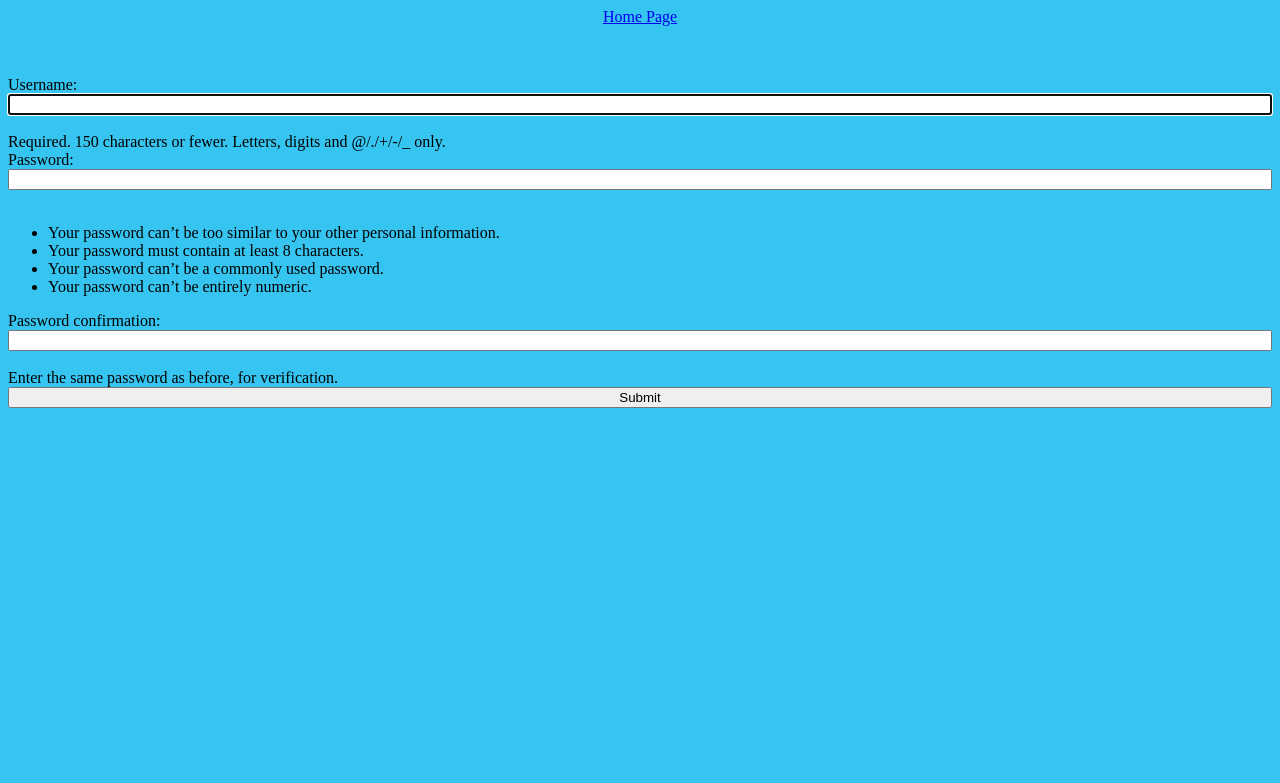
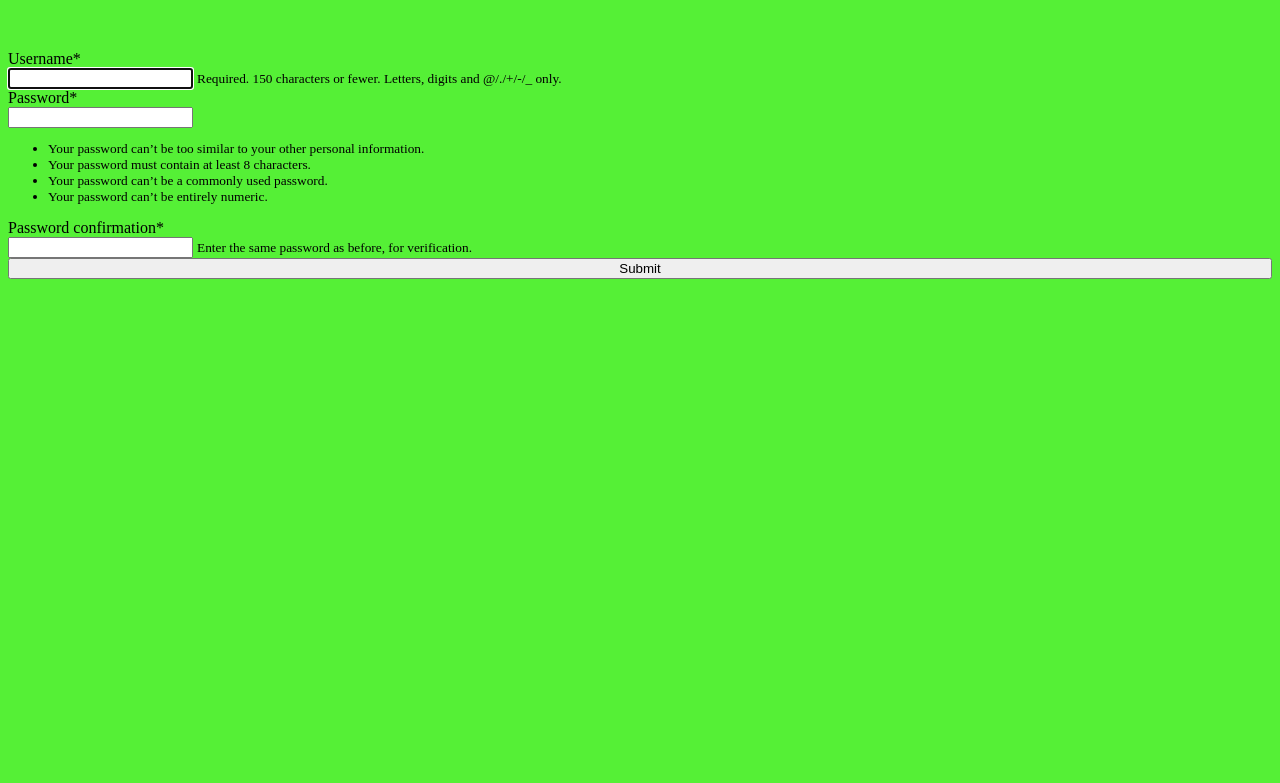
Before and after one commit to OfohChinaka/Chinaka-Task-8, a Django app: page /my-hms/create_reservation/ in a window 1280 px wide. Shown: the top 783 px of the page. Run offline with Django 4.2, Linux system fonts and the light colour scheme; some libraries are stand-ins or nearby versions.

Commit message:
second commit

```diff
--- a/HMS/templates/HMS/create_reservation.html
+++ b/HMS/templates/HMS/create_reservation.html
@@ -1,11 +1,13 @@
-<body style="background-color: #36C5F0;">
+{%load crispy_forms_tags %}
+
+<body style="background-color: #55f036;">
     <header style="text-align: center; margin-bottom: 50px;">
-        <a href="{% url 'index' %}">Home Page</a><br>
+
     </header>
 
     <form action = "" method = "post" style="display: flex; flex-direction: column;">
         {% csrf_token %}
-        {{form}}
+        {{form|crispy}}
         <input type = "submit" value = "Submit">
     </form>
 </body>
--- a/HMS/views.py
+++ b/HMS/views.py
@@ -6,7 +6,7 @@ from django.contrib.auth.forms import UserCreationForm
 # Create your views here.
 
 def index(request):
-    return render(request, 'HMS/index.html', {"INTRO": "WELCOME TO XYZ HOTEL, WEBSITE STILL UNDER CONSTRUCTION"})
+    return render(request, 'HMS/index.html', {"INTRO": "WELCOME TO XYZ HOTEL, A HOME OF TOTAL SATISFACTION"})
 
 def about(request):
     return render(request, 'HMS/about.html', {'ABOUT':'AT XYZ, WE ENSURE YOU FEEL AT HOME'})
@@ -18,9 +18,12 @@ def services(request):
     return render(request, 'HMS/services.html', {'services':'WE RENDER GENUINE SERVICES EVEN AT ODD HOURS'})
 
 def create_reservation_view(request):
-    form = ReservationForm(request.POST or None)
-    if form.is_valid():
-        form.save()
+    if request.method== 'POST':
+        form = ReservationForm(request.POST or None)
+        if form.is_valid():
+            form.save()
         return redirect(index)
+    else:
+            pass
     #context['form']= ReservationForm()
     return render(request, 'HMS/create_reservation.html', {'form':UserCreationForm})
--- a/XYZ_Hotel/settings.py
+++ b/XYZ_Hotel/settings.py
@@ -37,7 +37,8 @@ INSTALLED_APPS = [
     'django.contrib.sessions',
     'django.contrib.messages',
     'django.contrib.staticfiles',
-    'HMS'
+    'HMS',
+    'crispy_forms'
 ]
 
 MIDDLEWARE = [
@@ -122,3 +123,5 @@ STATIC_URL = 'static/'
 # https://docs.djangoproject.com/en/4.0/ref/settings/#default-auto-field
 
 DEFAULT_AUTO_FIELD = 'django.db.models.BigAutoField'
+
+CRISPY_TEMPLATE_PACK= "bootstrap4"
```
